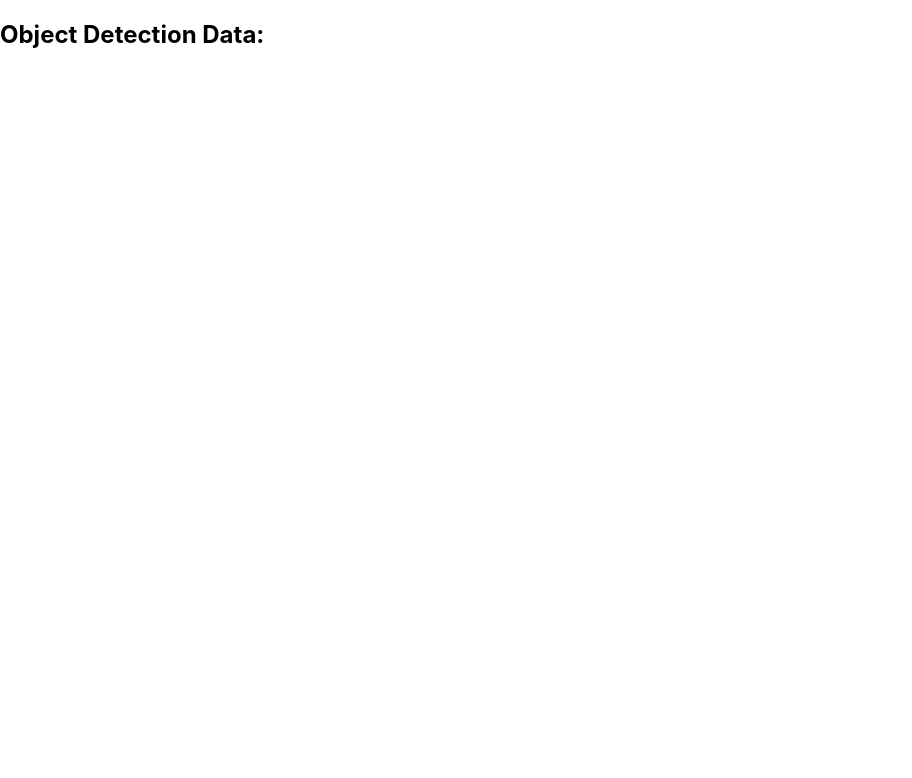
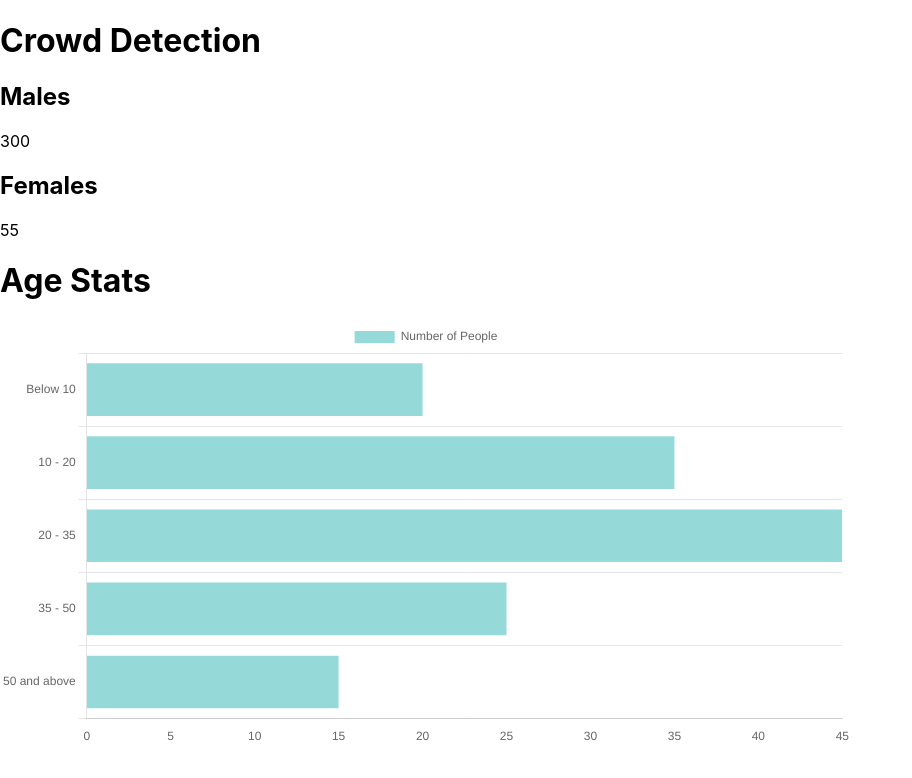
Before and after one commit to rayvalesh/codethon-expo, a React (Create React App) app: page / in a window 1280 px wide. Shown: the top 778 px of the page, without its empty margins (0-912 px from the left). Built offline with nearby package versions, Linux system fonts and the light colour scheme.

Commit message:
components are added

```diff
--- a/package.json
+++ b/package.json
@@ -6,7 +6,9 @@
     "@testing-library/jest-dom": "^5.16.5",
     "@testing-library/react": "^13.4.0",
     "@testing-library/user-event": "^13.5.0",
+    "chart.js": "^4.3.0",
     "react": "^18.2.0",
+    "react-chartjs-2": "^5.2.0",
     "react-dom": "^18.2.0",
     "react-scripts": "5.0.1",
     "styled-components": "^6.0.1",
--- a/src/App.js
+++ b/src/App.js
@@ -1,11 +1,18 @@
 
-import React , {useEffect, useState } from "react";
+import React , {useEffect, useState, useRef } from "react";
 import './App.css';
 import data from './records.json';
 import styled from 'styled-components';
+import CrowdDetection from "./components/CrowdDetection";
+import AgeStats from "./components/AgeState";
+
+window.wrapValues = null;
 
 function App() {
   const [analyticsData, setAnalyticsData] = useState([]);
+  const [aggregatedData, setAggregatedData] = useState([]);
+  const d = useRef({});
+
   var validdata = false;
 
   const fetchData = () => {
@@ -39,15 +46,20 @@ function App() {
           Object.entries(dictionary).forEach(([key, value]) => {
             result[key] = (result[key] || 0) + value;
           });
+
           return result;
         }, {});
+        setAggregatedData(wrapValues);
+        d.current = wrapValues;
+
 
         if (analyticsData.length === 0) {
           filterdata[0]["value"] = wrapValues;
         } else {
           let temp = wrapValues;
+          let diff = 0;
           for (const [key, value] of Object.entries(temp)) {
-            console.log(key, value);
+            // console.log(key, value);
             if (key in analyticsData.slice(-1)[0]['value']) {
               if ([temp[key], analyticsData.slice(-1)[0]['value'][key]].some((val) => val == null)) {
                 if (temp[key] == null) {
@@ -57,7 +69,8 @@ function App() {
                 }
 
               } else {
-                var diff = temp[key] - analyticsData.slice(-1)[0]['value'][key]
+                diff = temp[key] - analyticsData.slice(-1)[0]['value'][key]
+                // console.log(diff)
               }
 
               if ( diff >= 0) {
@@ -73,28 +86,38 @@ function App() {
           }
 
         setAnalyticsData(prevdata => [...prevdata, filterdata[0]]);
+
         validdata = false;
       }
     }
 
+
   useEffect(() => {
     console.log(analyticsData.length,analyticsData);
-  },[analyticsData])
-
-
-  useEffect(() => {
-
     const interval= setInterval(()=>{
       fetchData();
     },5000);
 
     return() => clearInterval(interval);
-  },[fetchData])
+  },[fetchData, analyticsData, aggregatedData])
+
+  const mockData = {
+		ageGroups: [
+			{ range: "Below 10", count: 20 },
+			{ range: "10 - 20", count: 35 },
+			{ range: "20 - 35", count: 45 },
+			{ range: "35 - 50", count: 25 },
+			{ range: "50 and above", count: 15 },
+		],
+	};
 
   return (
-    <div>
-      <h2>Object Detection Data:</h2>
-    </div>
+    <div className="container mx-auto p-4">
+			<h1 className="text-2xl font-bold mb-4">Crowd Detection</h1>
+			<CrowdDetection males={d.current.Male} females={d.current.Female} />
+			<h1 className="text-2xl font-bold mt-8 mb-4 ">Age Stats</h1>
+			<AgeStats ageGroups={mockData.ageGroups} />
+		</div>
   );
 };
 
--- /dev/null
+++ b/src/components/AgeState.js
@@ -0,0 +1,45 @@
+import React from "react";
+import { Bar } from "react-chartjs-2";
+import "chart.js/auto";
+
+const AgeStats = ({ ageGroups }) => {
+	const chartData = {
+		labels: ageGroups.map((group) => group.range),
+		datasets: [
+			{
+				label: "Number of People",
+				data: ageGroups.map((group) => group.count),
+				backgroundColor: "rgba(79,192,192,0.6)",
+			},
+		],
+	};
+
+	const chartOptions = {
+		indexAxis: "y",
+		scales: {
+			x: {
+				ticks: {
+					display: true,
+				},
+				grid: {
+					display: false,
+				},
+				beginAtZero: true,
+			},
+			y: {
+				beginAtZero: true,
+				maxBarThickness: 20,
+			},
+		},
+	};
+
+	return (
+		<div className="flex ">
+			<div style={{ width: "66.66%" }}>
+				<Bar data={chartData} options={chartOptions} />
+			</div>
+		</div>
+	);
+};
+
+export default AgeStats;
--- /dev/null
+++ b/src/components/CrowdDetection.js
@@ -0,0 +1,18 @@
+import React from "react";
+
+const CrowdDetection = ({ males, females }) => {
+	return (
+		<div className="grid grid-cols-2 gap-8">
+			<div className="bg-blue-500 text-white p-4 rounded-lg shadow-lg">
+				<h2 className="text-lg font-bold mb-2">Males</h2>
+				<p>{males}</p>
+			</div>
+			<div className="bg-pink-500 text-white p-4 rounded-lg shadow-lg">
+				<h2 className="text-lg font-bold mb-2">Females</h2>
+				<p>{females}</p>
+			</div>
+		</div>
+	);
+};
+
+export default CrowdDetection;
--- a/src/records.json
+++ b/src/records.json
@@ -9,24 +9,24 @@
                 "person": 7,
 				"mask": 4,
 				"nomask": 4,
-				"Fire": 78
+				"Fire": 90
             },
 			"AudioDetection": {
-				"Gunshot": 7
+				"Gunshot": 1
 			},
 			"FaceRecognition": {
 				"one": 2
 			},
 			"FaceAnalytics": {
-				"Female": 2,
-				"Male": 1,
+				"Female": 55,
+				"Male": 300,
 				"age-21": 2,
 				"age-44": 1,
 				"face": 3,
 				"happy": 1,
 				"neutral": 2
 			},
-			"TimeStamp": "2023‑07‑08 11:45:30.005",
+			"TimeStamp": "2023‑07‑36 11:45:30.005",
             "throttling": {
                 "errorcount": 0
             }
```
Also changed, not shown: 1 other file (tests, documents, lock files or other folders).
